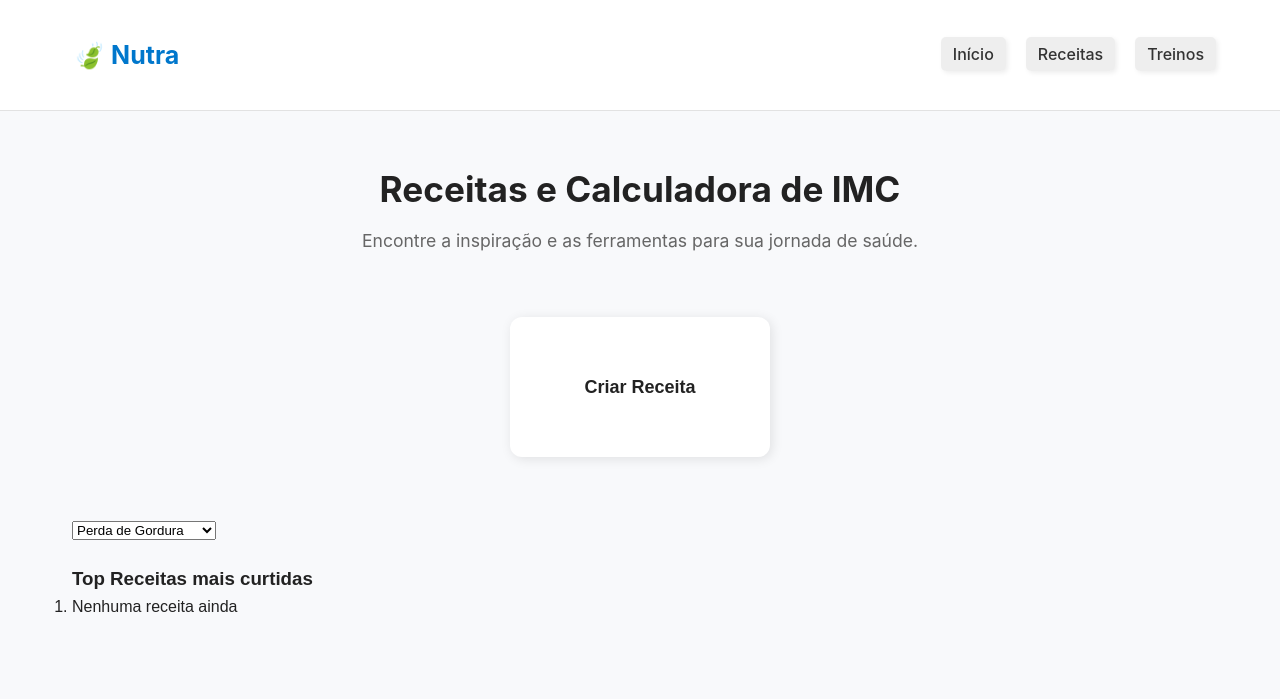
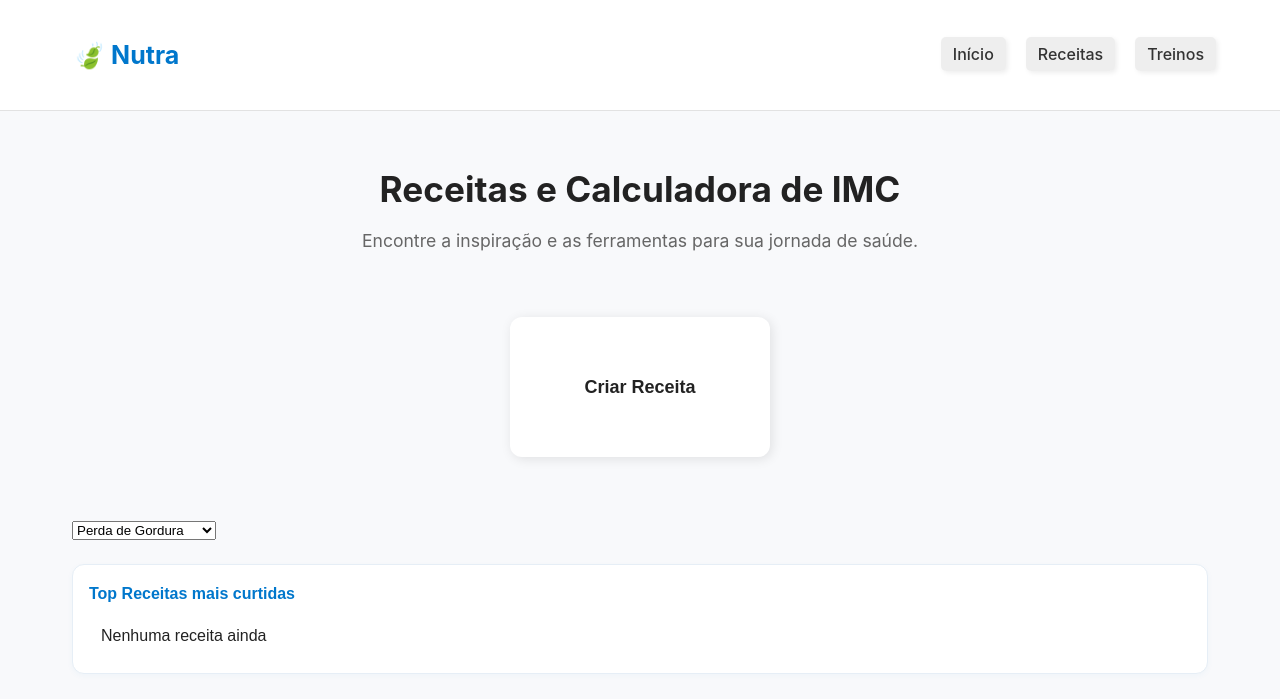
Before and after one commit to Projeto-de-LSW/Nutra, a plain HTML site: page Nutra-main/Pages/nutricao.html in a window 1280 px wide. Shown: the top 699 px of the page. Drawn offline with Linux system fonts and the light colour scheme.

Commit message:
Add ranking styles to nutricao.css

```diff
--- a/Nutra-main/CSS/nutricao.css
+++ b/Nutra-main/CSS/nutricao.css
@@ -240,6 +240,56 @@ header {
   display: flex;
   gap: 1rem;
   margin-bottom: 1.5rem;
+}
+
+.ranking {
+  background: #fff;
+  padding: 16px;
+  border-radius: 12px;
+  border: 1px solid #e6eef6;
+  margin-bottom: 1.5rem;
+  box-shadow: 0 2px 6px rgba(0,119,204,0.04);
+}
+
+.ranking h3 {
+  margin: 0 0 8px;
+  font-size: 1rem;
+  color: #0077cc;
+}
+
+.ranking ol {
+  list-style: decimal inside;
+  padding-left: 12px;
+}
+
+.ranking li {
+  display:flex;
+  justify-content:space-between;
+  align-items:center;
+  padding: 8px 0;
+  border-bottom:1px solid #f1f6fb;
+}
+
+.ranking li:last-child {
+  border-bottom:none;
+}
+
+.ranking .badge {
+  background:#0077cc;
+  color:#fff;
+  padding:4px 8px;
+  border-radius:999px;
+  font-size:0.9rem;
+}
+
+.ranking li:hover {
+  background:#f8fbff;
+  cursor:pointer;
+}
+
+.card_receita.highlight {
+  box-shadow: 0 0 0 3px rgba(255,193,7,0.25);
+  transform: none;
 }
 
 .cards {
```
